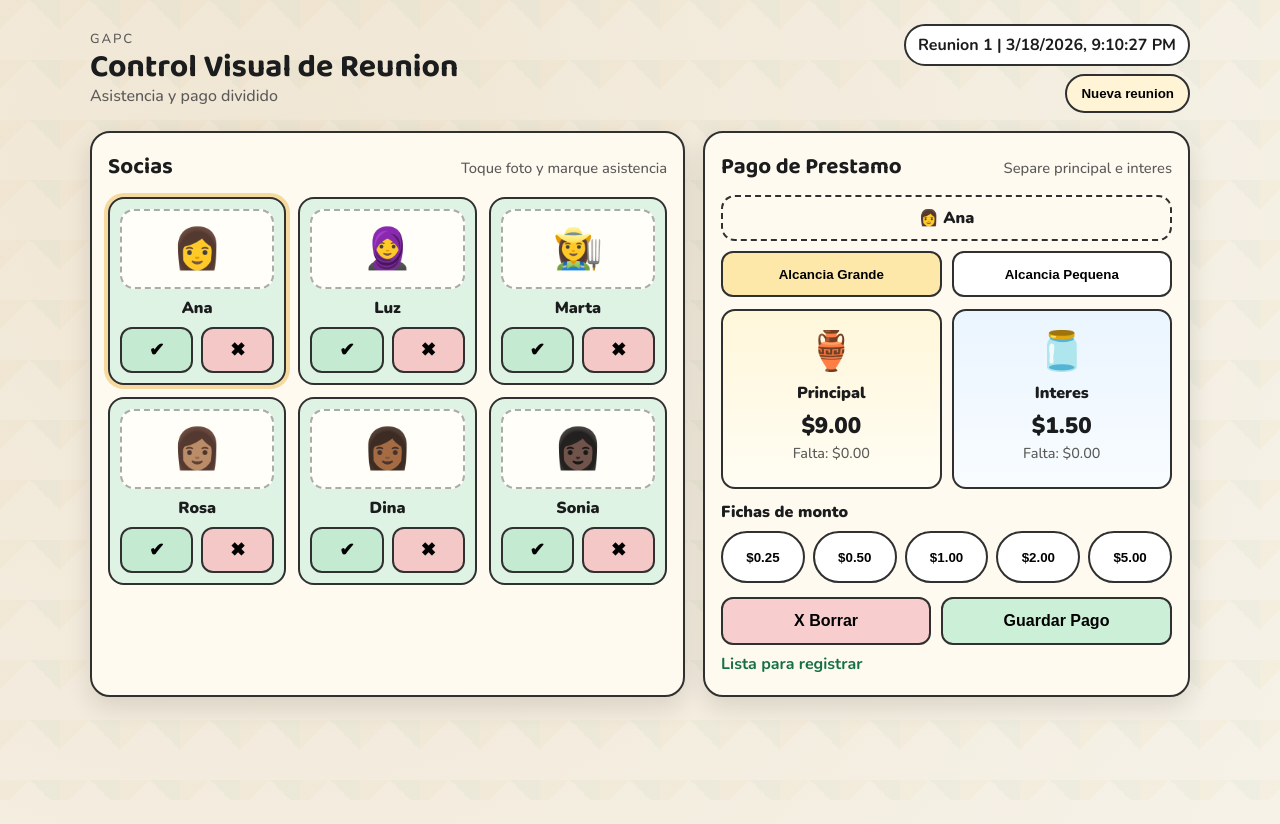
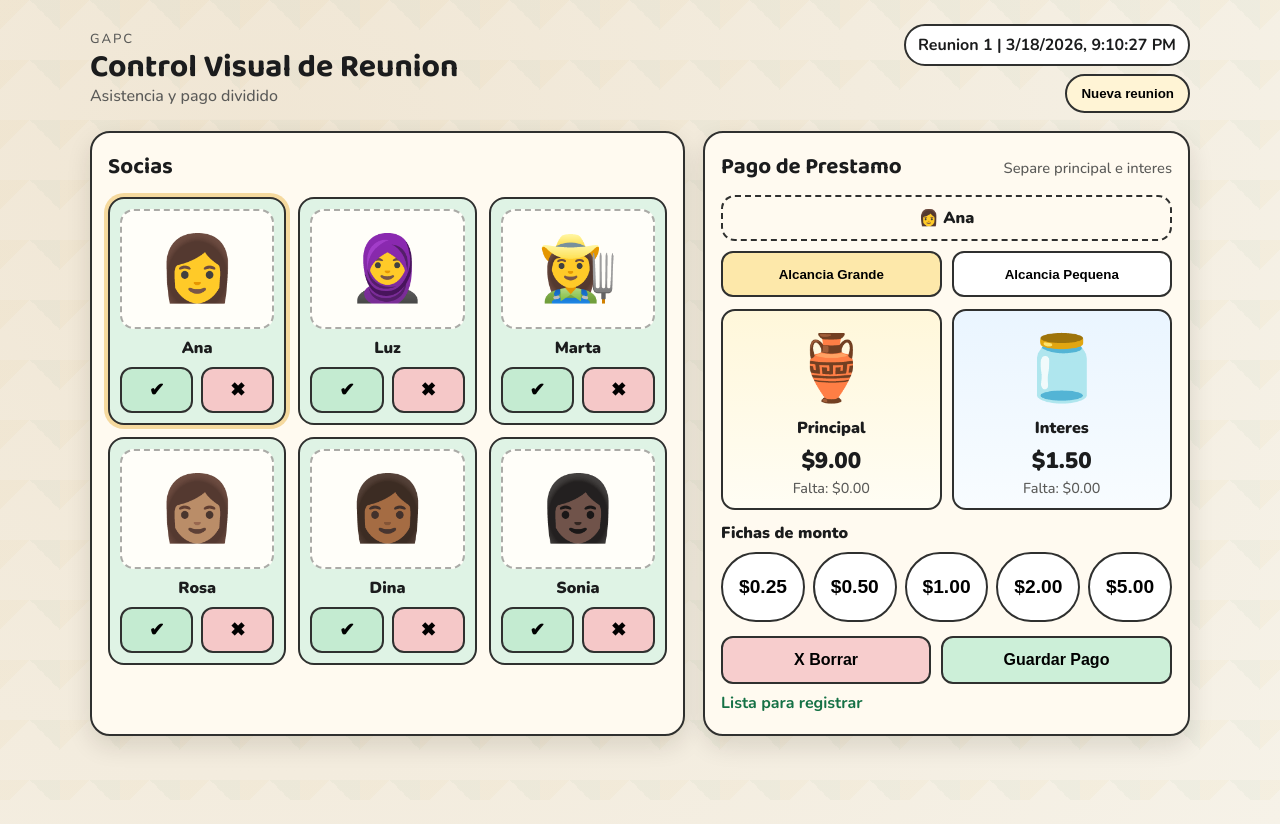
Before and after one commit to fcanas574/GAPC_AppKeyWeek2, a Flask app: page / in a window 1280 px wide. Run offline with Flask 3, Linux system fonts and the light colour scheme; data comes from the database, SQL or seed files in the repository.

Commit message:
style: update member photo dimensions and font sizes for better visibility; adjust jar layout for improved spacing

```diff
--- a/static/styles.css
+++ b/static/styles.css
@@ -161,10 +161,10 @@ h2 {
 .member-photo {
   margin: 0;
   width: 100%;
-  height: 80px;
+  height: 120px;
   display: grid;
   place-content: center;
-  font-size: 2.5rem;
+  font-size: 4rem;
   border-radius: 14px;
   border: 2px dashed rgba(47, 48, 47, 0.4);
   background: #fffef9;
@@ -262,7 +262,7 @@ h2 {
 
 .jar-icon {
   margin: 4px 0;
-  font-size: 2.4rem;
+  font-size: 4rem;
 }
 
 .jar-name {
@@ -293,15 +293,16 @@ h2 {
 
 .token-rack {
   display: grid;
-  grid-template-columns: repeat(5, minmax(52px, 1fr));
+  grid-template-columns: repeat(5, minmax(70px, 1fr));
   gap: 8px;
 }
 
 .money-token {
   border: 2px solid var(--stroke);
   border-radius: 999px;
-  min-height: 52px;
+  min-height: 70px;
   font-weight: 900;
+  font-size: 1.2rem;
   background: #fff;
   cursor: grab;
 }
--- a/templates/index.html
+++ b/templates/index.html
@@ -32,7 +32,6 @@
         <article class="members-panel card">
           <div class="section-title-row">
             <h2>Socias</h2>
-            <p class="section-hint">Toque foto y marque asistencia</p>
           </div>
           <div id="memberGrid" class="member-grid"></div>
         </article>
```
